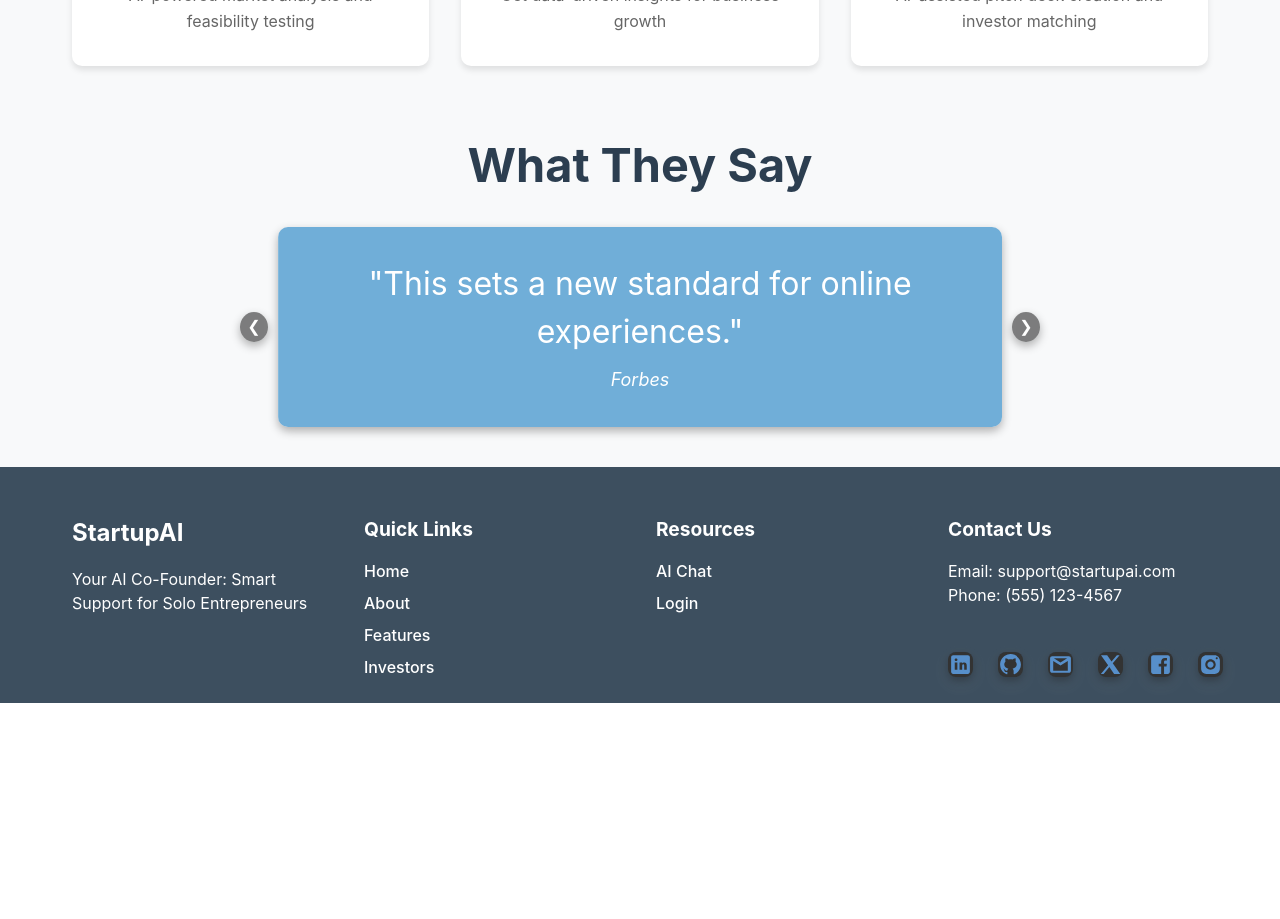
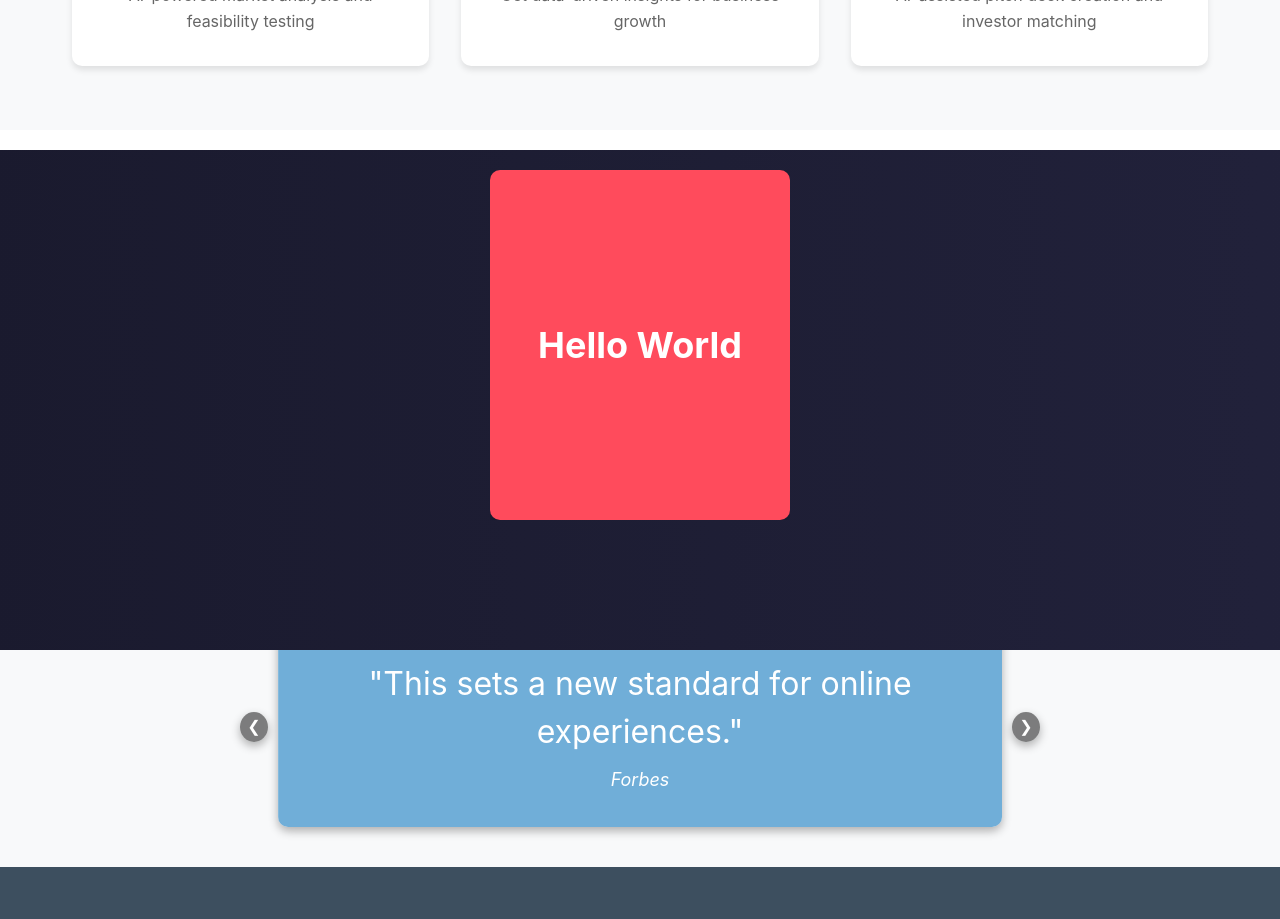
Before and after one commit to Mokshjain131/Pterodactyl, a React (Vite) app in the folder Frontend/: page / in a window 1280 px wide. Shown: the part 820-1739 px from the top of the page. Before the commit the page ends 1523 px from the top, so only its background shows below. Built offline with nearby package versions, Linux system fonts and the light colour scheme.

Commit message:
flippingcard update
made a flipping card

```diff
--- /dev/null
+++ b/Frontend/src/components/FlippingCard.jsx
@@ -0,0 +1,31 @@
+import React from "react";
+import "../styles/flippingcard.css"; // Ensure correct path
+
+const FlippingCard = () => {
+  return (
+    <div className="full-width-section">
+      {/* Full-width strip */}
+      <div className="strip"></div>
+
+      {/* Centered flipping card */}
+      <div className="card-container">
+        <div className="flip-card">
+          <div className="flip-card-inner">
+            {/* Front Side */}
+            <div className="flip-card-front">
+              <h2>Hello World</h2>
+            </div>
+
+            {/* Back Side */}
+            <div className="flip-card-back">
+              <h2>Hello World</h2>
+              <button className="flip-button">Click Me</button>
+            </div>
+          </div>
+        </div>
+      </div>
+    </div>
+  );
+};
+
+export default FlippingCard;
--- a/Frontend/src/pages/index.jsx
+++ b/Frontend/src/pages/index.jsx
@@ -1,6 +1,7 @@
 import Navbar from "../components/navbar";
 import Footer from "../components/footer";
 import Testimonial from "../components/testimonial";
+import FlippingCard from "../components/FlippingCard";
 import '../styles/index.css';
 
 function Index() {
@@ -36,7 +37,7 @@ function Index() {
             </div>
           </div>
         </section>
-
+        <FlippingCard />
         <Testimonial />
       </main>
       <Footer />
--- /dev/null
+++ b/Frontend/src/styles/flippingcard.css
@@ -0,0 +1,147 @@
+/* Full-width section */
+.full-width-section {
+    width: 100vw;
+    height: 50vh;
+    position: relative;
+    display: flex;
+    justify-content: center;
+    align-items: center;
+}
+
+/* Full-width static strip */
+.strip {
+    margin-top: 70px;
+    position: absolute;
+    width: 100%;
+    height: 500px;
+    background-color: blue;
+    top: 50%;
+    transform: translateY(-50%);
+    z-index: 1;
+    background: linear-gradient(270deg, #1a1a2e, #282846, #1a1a2e);
+    background-size: 400% 400%;
+    animation: shimmer 6s infinite ease-in-out;
+}
+
+@keyframes shimmer {
+    0% {
+        background-position: 0% 50%;
+    }
+    50% {
+        background-position: 100% 50%;
+    }
+    100% {
+        background-position: 0% 50%;
+    }
+}
+
+
+
+
+/* Centered flipping card */
+.card-container {
+    position: absolute;
+    z-index: 2;
+    perspective: 1000px;
+    display: flex;
+    justify-content: center;
+    align-items: center;
+}
+
+/* Flipping card with fixed width */
+.flip-card {
+    margin-top: 30px;
+    width: 300px !important; /* ✅ Change width here */
+    height: 350px;
+    position: relative;
+    transform-style: preserve-3d;
+    transition: transform 0.6s;
+    display: flex; /* ✅ Ensure content respects the width */
+    justify-content: center;
+    align-items: center;
+    overflow: hidden;
+}
+
+.flip-card:hover {
+    transform: rotateY(180deg);
+}
+
+/* Inner wrapper */
+.flip-card-inner {
+    width: 100%;
+    height: 100%;
+    position: relative; /* ✅ Fix: Changed from absolute */
+    transform-style: preserve-3d;
+}
+
+/* Front and back of the card */
+.flip-card-front,
+.flip-card-back {
+    width: 100% !important; /* ✅ Ensure width is inherited */
+    height: 100%;
+    position: absolute;
+    backface-visibility: hidden;
+    display: flex;
+    flex-direction: column;
+    justify-content: center;
+    align-items: center;
+    font-size: 24px;
+    font-weight: bold;
+    border-radius: 10px;
+    box-shadow: 0 4px 8px rgba(0, 0, 0, 0.2);
+}
+
+
+/* Ensure text and button on the back side are properly visible */
+.flip-card-back {
+    background: yellow;
+    color: black;  /* ✅ Make text readable */
+    transform: rotateY(180deg);
+    transform: rotateY(180deg) scaleX(-1);
+    backface-visibility: hidden;  /* ✅ Prevent mirror effect */
+
+
+    display: flex;
+    flex-direction: column;
+    justify-content: center;
+    align-items: center;
+    padding: 20px;
+}
+
+.flip-button {
+    margin-top: 20px; /* ✅ Moves button lower */
+    padding: 10px 20px;
+    font-size: 18px;
+    font-weight: bold;
+    border: none;
+    border-radius: 8px;
+    background-color: #ff4b5c; /* ✅ Red button */
+    color: white;
+    cursor: pointer;
+    transition: background 0.3s ease-in-out;
+}
+
+.flip-button:hover {
+    background-color: #e03e4d; /* ✅ Darker red on hover */
+}
+
+/* Ensure front side remains visible until flipped */
+.flip-card-front {
+    background: #ff4b5c;
+    color: white;
+    backface-visibility: hidden;  /* ✅ Hide front when flipped */
+}
+
+/* Ensure inner wrapper flips correctly */
+.flip-card-inner {
+    width: 100%;
+    height: 100%;
+    position: relative;
+    transform-style: preserve-3d;
+    transition: transform 0.6s;
+}
+
+/* Fix rotation logic */
+.flip-card:hover .flip-card-inner {
+    transform: rotateY(180deg);  /* ✅ Flips entire inner section */
+}
```
